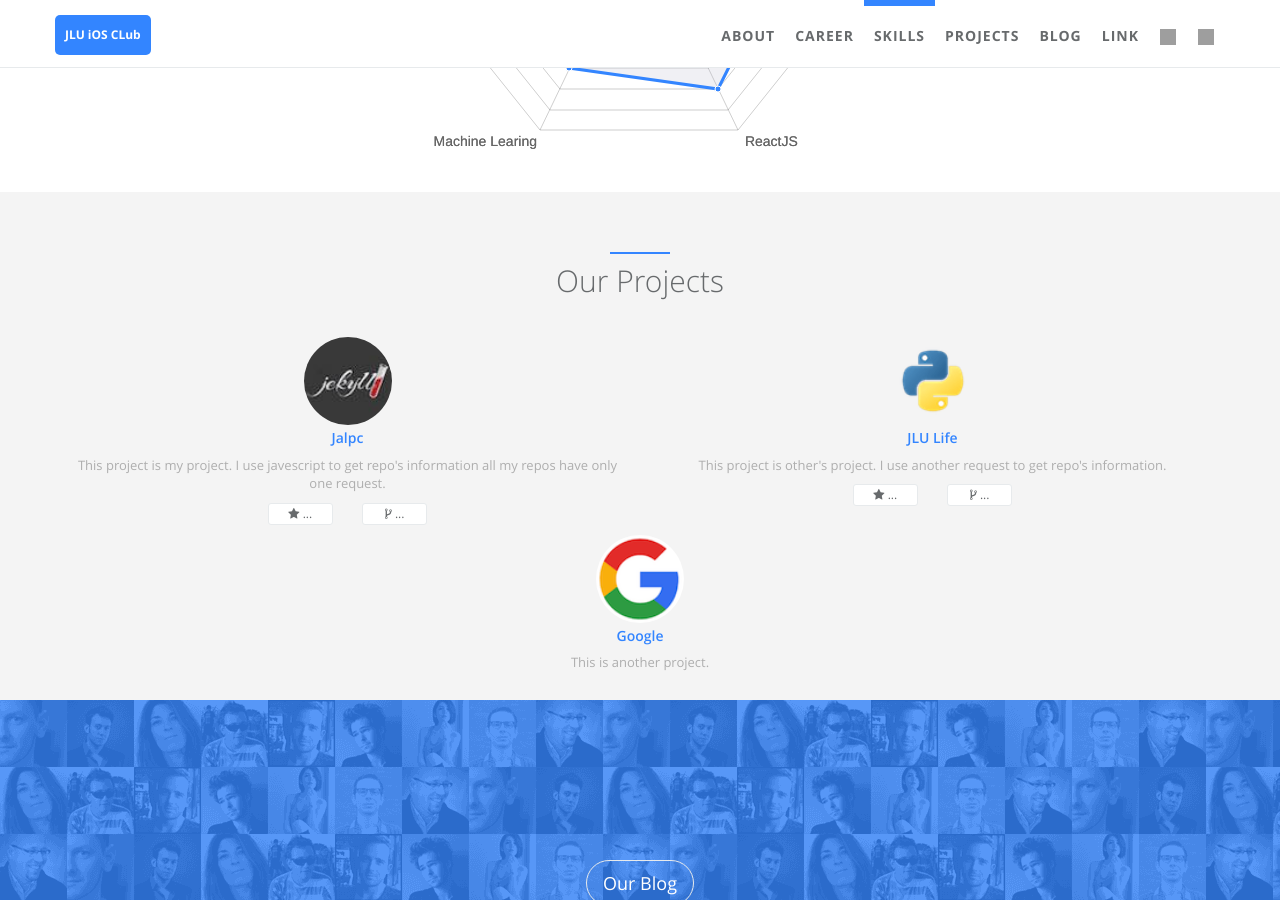
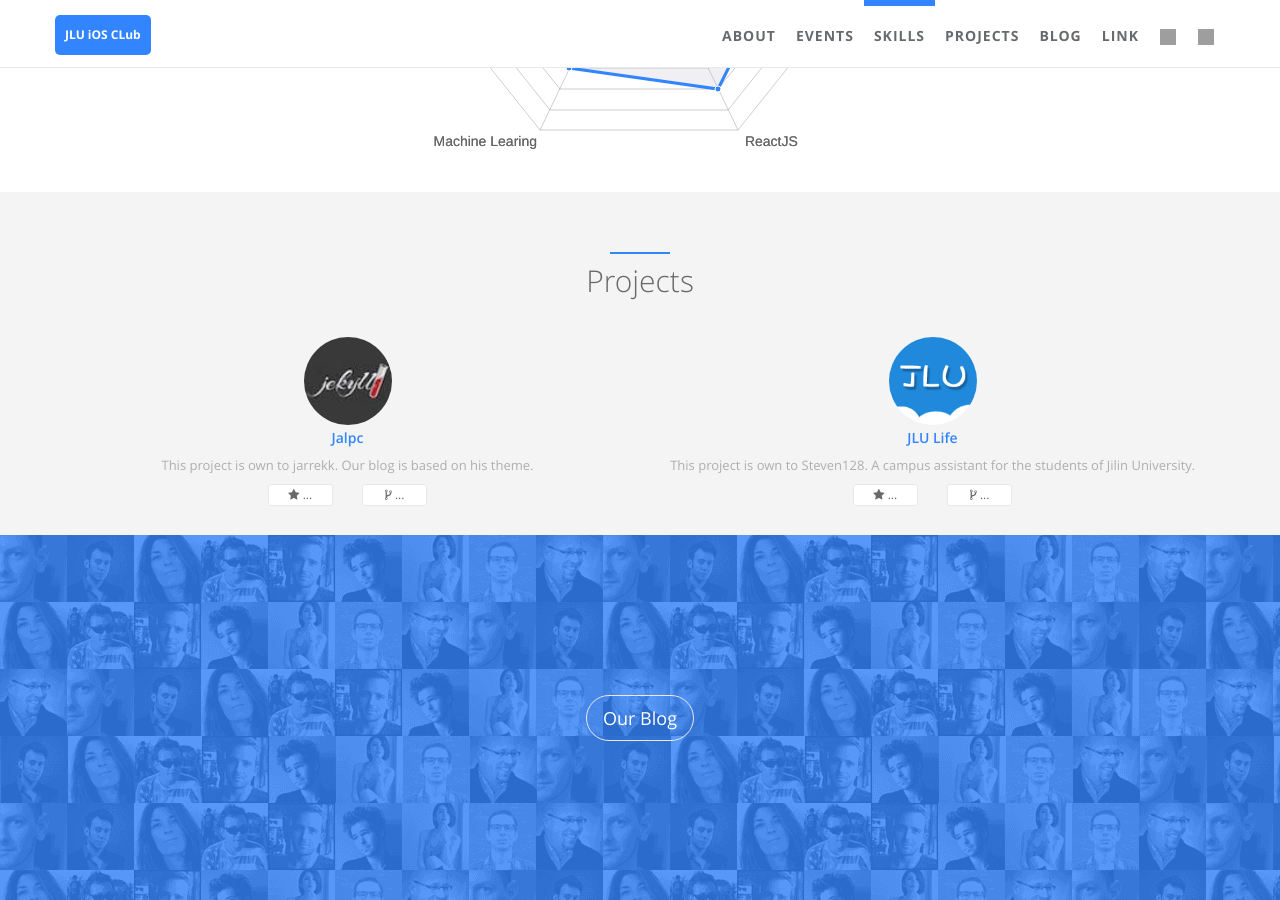
Before and after one commit to jlu-ios-club/jlu-ios-club.github.io, a Jekyll site: the page built from index.html, in a window 1280 px wide and 900 px high, scrolled down 1941 px. Built offline with Jekyll 4.4.1, drawn with Linux system fonts in a browser that asks for light colours; some of the changed text lies outside the part shown; grey boxes are pictures that could not be loaded.

Commit message:
Save and Prepare to change filename

```diff
--- a/_data/index/links.yml
+++ b/_data/index/links.yml
@@ -2,7 +2,7 @@
 - last_name: Gu
   first_name: Fangming
   desc: Teacher
-  website: https://www.google.com
+  website:
   email:
 
 - last_name: Bai
--- a/_includes/carousel.html
+++ b/_includes/carousel.html
@@ -29,7 +29,7 @@
 
         <div class="item">
             <div class="container">
-                <div class="carousel-caption text-left">
+                <div class="carousel-caption">
                     <h1>Apple Store优秀作品</h1>
                     <p>探寻2018最具创意、最具影响力的作品</p>
                     <p><a class="btn btn-lg btn-primary"
@@ -48,7 +48,7 @@
 
         <div class="item">
             <div class="container">
-                <div class="carousel-caption text-right">
+                <div class="carousel-caption">
                     <h1>Playground</h1>
                     <p>尝试从playground入手领会swift的奥妙</p>
                     <p><a class="btn btn-lg btn-primary"
--- a/static/locales/en.json
+++ b/static/locales/en.json
@@ -7,7 +7,7 @@
     "about_me": "About",
     "skills": "Skills",
     "projects": "Projects",
-    "career": "Career",
+    "career": "Events",
     "blog": "Blog",
     "link": "Link"
   },
@@ -19,13 +19,13 @@
     "my_skills": "Our Skills"
   },
   "projects":{
-    "my_projects": "Our Projects",
-    "jalpc": "This project is my project. I use javescript to get repo's information all my repos have only one request.",
-    "cpython": "This project is other's project. I use another request to get repo's information.",
+    "my_projects": "Projects",
+    "jalpc": "This project is own to jarrekk. Our blog is based on his theme.",
+    "jlulife": "This project is own to Steven128. A campus assistant for the students of Jilin University.",
     "familycode": "This is another project."
   },
   "career":{
-    "my_career": "Development Journey",
+    "my_career": "Events",
     "communication_a": "Communication",
     "communication_a_des": "communication_a",
     "communication_a_date": "Apr. 2018",
```
Also changed, not shown: _data/index/projects.yml (+6 -12 lines), static/locales/zh.json (+7 -7 lines), static/assets/img/landing/jlulife.png (added), static/assets/img/landing/python.png (deleted).
